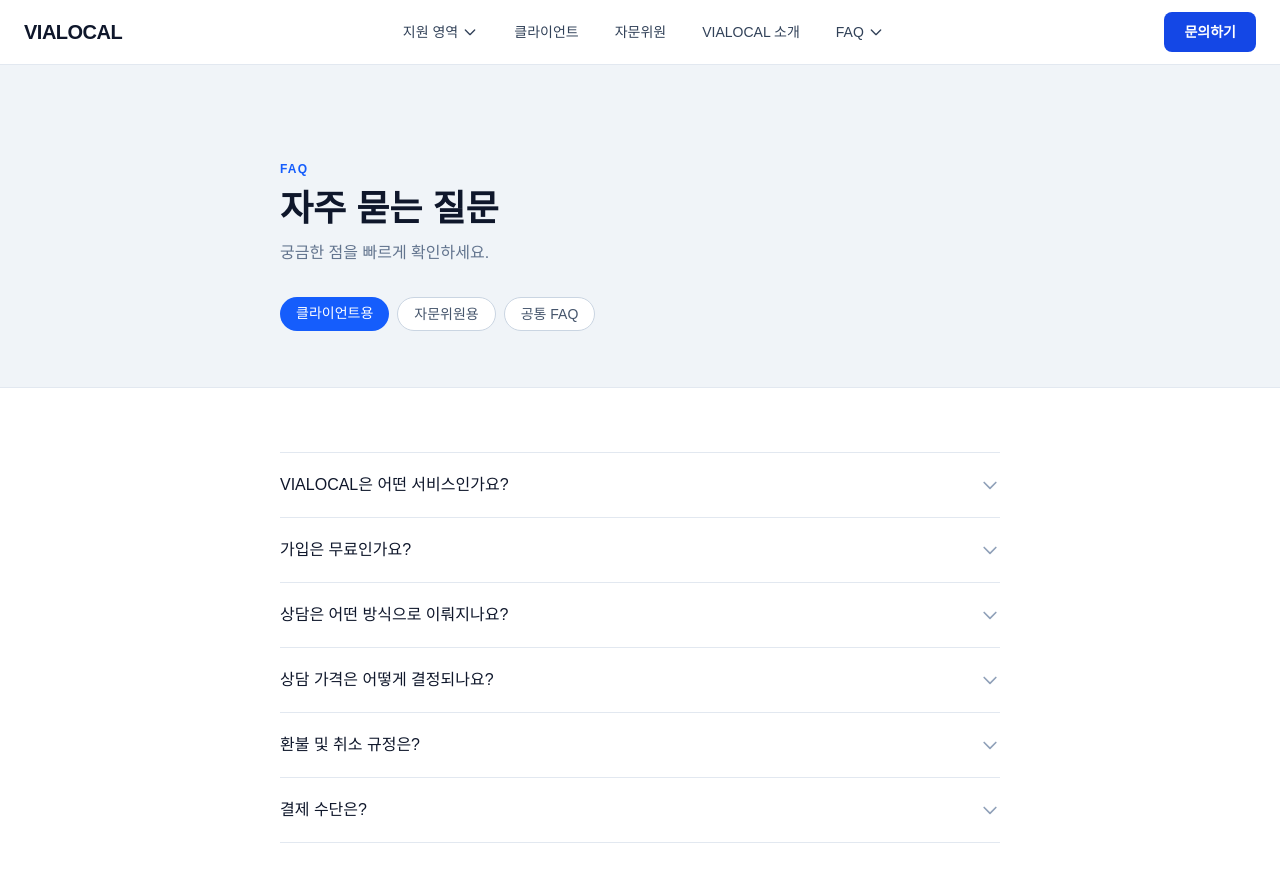
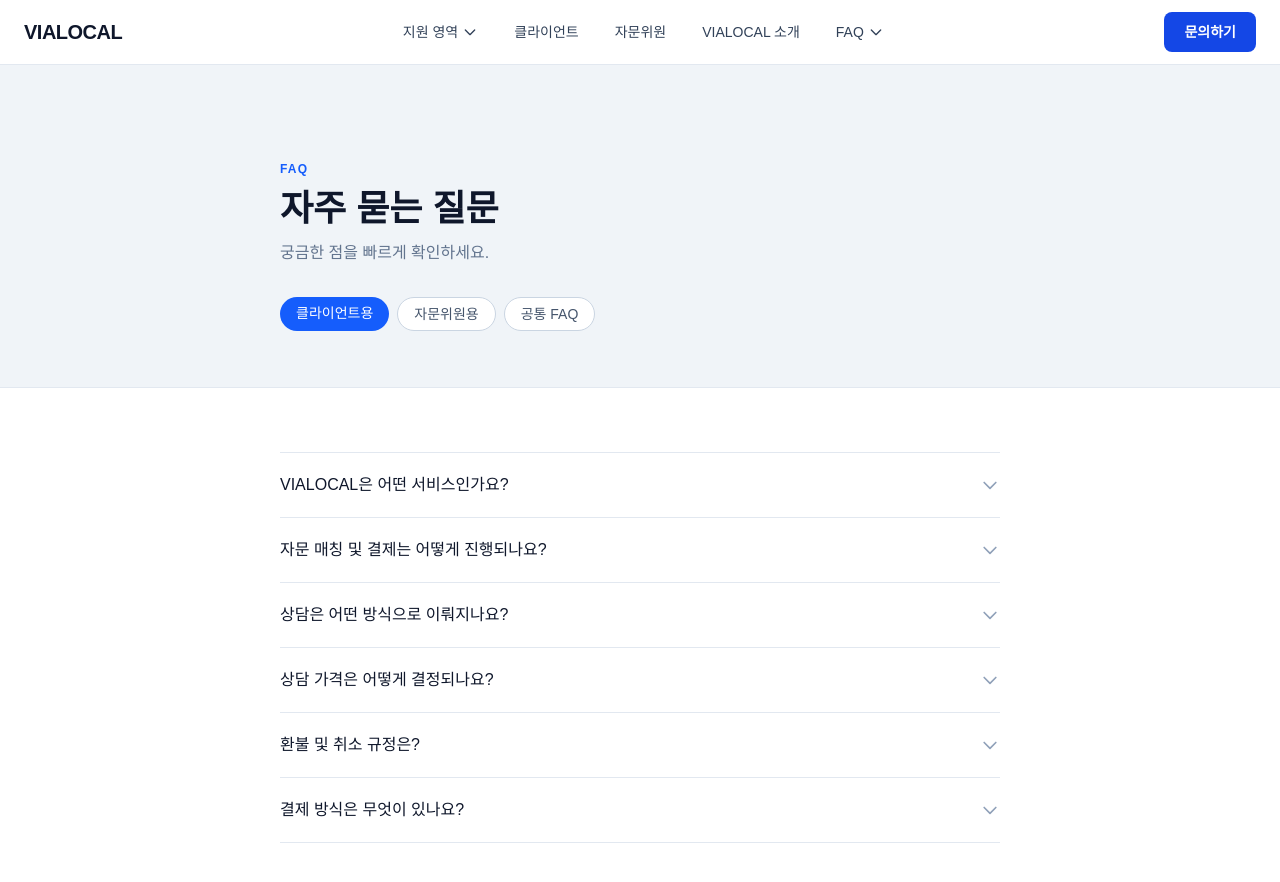
Before and after one commit to yjyjkk4125-lgtm/my-web-project, a Next.js app: page /faq/client in a window 1280 px wide. Shown: the top 882 px of the page. Built offline with nearby package versions, Linux system fonts and the light colour scheme.

Commit message:
FQA 수정

```diff
--- a/app/faq/client/page.tsx
+++ b/app/faq/client/page.tsx
@@ -9,8 +9,8 @@ const items = [
     a: "글로벌 진출 브랜드가 현업 실무 전문가와 1:1로 연결되어 실전 자문을 받는 플랫폼입니다. 1시간의 상담으로 수개월의 시행착오를 단축할 수 있습니다.",
   },
   {
-    q: "가입은 무료인가요?",
-    a: "네, 회원가입은 무료입니다. 상담 예약 시에만 결제가 발생합니다.",
+    q: "자문 매칭 및 결제는 어떻게 진행되나요?",
+    a: "고객님의 니즈에 적합한 전문가가 확인되면, 등록하신 연락처로 전문가 프로필을 전달해 드립니다. 매칭 확정 시 카카오톡이나 메일로 전용 결제 링크를 보내드리며, 이를 통해 간편하게 결제를 완료하실 수 있습니다.",
   },
   {
     q: "상담은 어떤 방식으로 이뤄지나요?",
@@ -25,8 +25,8 @@ const items = [
     a: "24시간 전 취소 시 전액 환불되며, 그 이후는 정책에 따라 일부 공제되거나 환불이 불가할 수 있습니다.",
   },
   {
-    q: "결제 수단은?",
-    a: "신용카드, 간편결제(카카오/토스)를 지원하며 계좌이체 시 비아로컬 공식 계좌로 입금해 주시면 됩니다. (현금영수증/세금계산서 발행 가능)",
+    q: "결제 방식은 무엇이 있나요?",
+    a: "신용카드, 간편 결제, 계좌이체 모두 가능합니다. 전용 결제 링크를 통한 카드 결제가 기본이며, 비아로컬 지정 계좌로 직접 입금해주시는 방식도 지원합니다. 입금 확인 시 고객님의 요청에 따라 현금영수증 또는 세금계산서를 즉시 발행해 드립니다.",
   },
 ];
 
--- a/app/faq/common/page.tsx
+++ b/app/faq/common/page.tsx
@@ -5,8 +5,8 @@ import { useState } from "react";
 
 const items = [
   {
-    q: "비밀번호를 잊어버렸어요.",
-    a: "로그인 화면의 '비밀번호 찾기'를 통해 재설정할 수 있습니다.",
+    q: "상담은 어떤 방식으로 이뤄지나요?",
+    a: "1) 음성 상담: 예약 확정 시 서로의 개인 번호가 공개되며 직접 통화로 진행됩니다. 2) 화상 상담: 제공되는 Zoom 또는 Teams 전용 링크로 진행됩니다.",
   },
   {
     q: "비즈니스 협업 가교 역할은?",
@@ -14,7 +14,7 @@ const items = [
   },
   {
     q: "고객센터 문의는?",
-    a: "사이트 하단 '문의하기'나 고객센터 메일을 이용해 주세요.",
+    a: "사이트 우측 상단 '문의하기'를 이용하셔서 문의해주세요.",
   },
 ];
 
```
